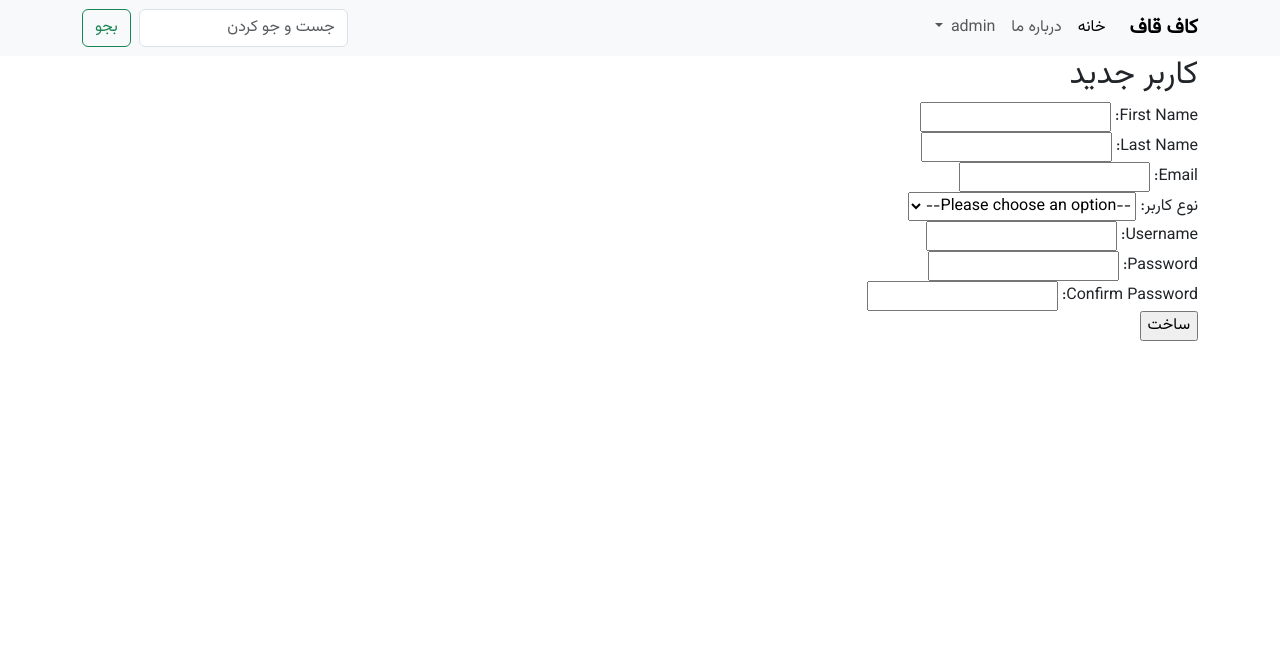
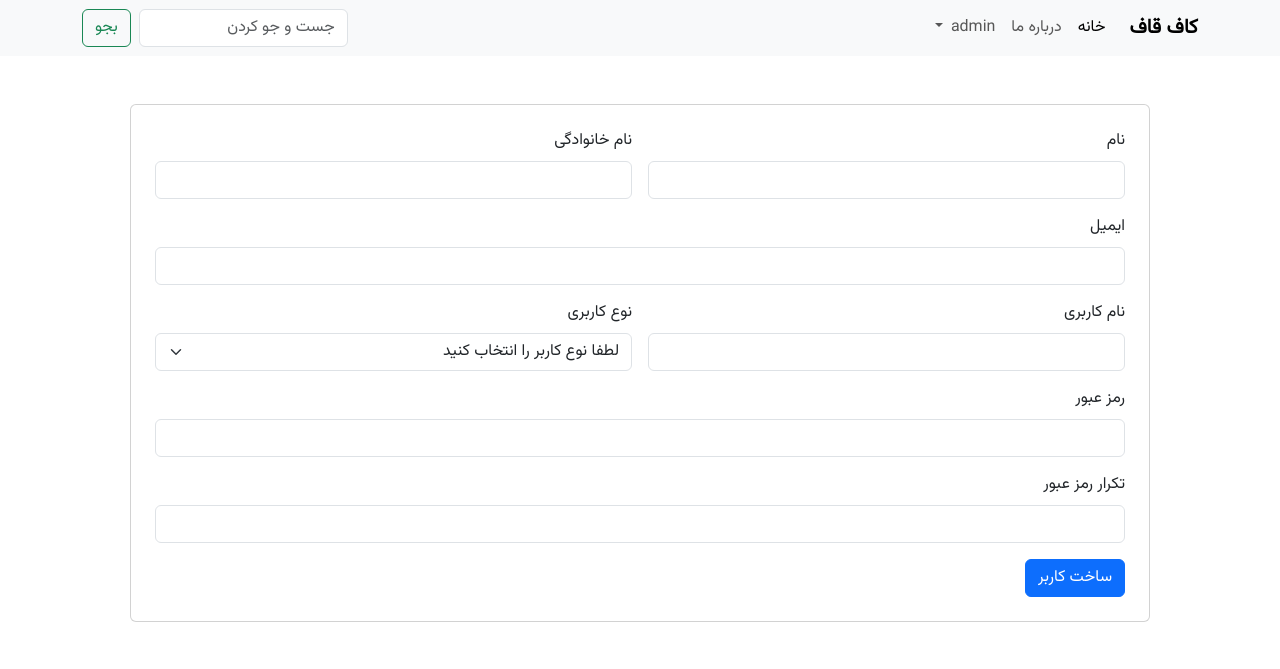
Before and after one commit to Erfaani/CafQaf, a Django app: page /dashboard/users/add/ in a window 1280 px wide. Shown: the top 669 px of the page. Run offline with Django 4.2, Linux system fonts and the light colour scheme; a user stored in the database is signed in.

Commit message:
Complete user managements

```diff
--- a/dashboard/templates/users.html
+++ b/dashboard/templates/users.html
@@ -55,7 +55,6 @@
                         <th>ID</th>
                         <th>نام کاربری</th>
                         <th>نام</th>
-                        <th>مسئولیت</th>
                         <th>ایمیل</th>
                         <th>عملیات</th>
                     </tr>
@@ -121,4 +120,7 @@
         </div>
     </section>
 
+    <!-- Add User Button -->
+    <a class="btn btn-success mt-4" href="{% url 'add_user' %}">ساخت کاربر جدید</a>
+
 {% endblock content %}
--- a/dashboard/templates/users/add.html
+++ /dev/null
@@ -1,35 +0,0 @@
-{% extends "base.html" %}
-
-{% block title %}
-ساخت حساب جدید
-{% endblock title %}
-
-{% block content %}
-    <h2>کاربر جدید</h2>
-    {% if error %}
-        <p>{{ error }}</p>
-    {% endif %}
-    <form method="post" action="{% url 'add_user' %}">
-        {% csrf_token %}
-        <label for="first_name">First Name:</label>
-        <input type="text" name="first_name" required><br>
-        <label for="last_name">Last Name:</label>
-        <input type="text" name="last_name" required><br>
-        <label for="email">Email:</label>
-        <input type="email" name="email"><br>
-        <label for="type">نوع کاربر:</label>
-        <select name="type" value="">
-            <option value="">--Please choose an option--</option>
-            <option value="manager">مدیر</option>
-            <option value="employee">کارمند</option>
-            <option value="normal">کاربر عادی</option>
-        </select><br>
-        <label for="username">Username:</label>
-        <input type="text" name="username" required><br>
-        <label for="password1">Password:</label>
-        <input type="password" name="password1" minlength="8" required><br>
-        <label for="password2">Confirm Password:</label>
-        <input type="password" name="password2" minlength="8" required><br>
-        <input type="submit" value="ساخت">
-    </form>
-{% endblock content %}
--- /dev/null
+++ b/dashboard/templates/users/add_change.html
@@ -0,0 +1,116 @@
+{% extends "base.html" %}
+
+{% block title %}
+    {% if this %}
+        تغییر اطلاعات کاربر
+    {% else %}
+        ساخت کاربر
+    {% endif %}
+{% endblock title %}
+
+{% block content %}
+    <div class="d-flex justify-content-center align-items-center">
+        <div class="card p-4 m-5">
+            <form class="row g-3" method="post"
+                    {% if this %}
+                  action="{% url 'change_user' this.id %}"
+                    {% else %}
+                  action="{% url 'add_user' %}"
+                    {% endif %}
+            >
+                {% csrf_token %}
+
+                <div class="col-md-6">
+                    <label for="first_name" class="form-label">نام</label>
+                    <input type="text" class="form-control" name="first_name" required
+                            {% if this %}
+                           value="{{ this.first_name }}"
+                            {% endif %}
+                    >
+                </div>
+
+                <div class="col-md-6">
+                    <label for="last_name" class="form-label">نام خانوادگی</label>
+                    <input type="text" class="form-control" name="last_name" required
+                            {% if this %}
+                           value="{{ this.last_name }}"
+                            {% endif %}
+                    >
+                </div>
+
+                <div class="col-md-12">
+                    <label for="email" class="form-label">ایمیل</label>
+                    <input type="email" class="form-control" name="email" required
+                            {% if this %}
+                           value="{{ this.email }}"
+                            {% endif %}
+                    >
+                </div>
+
+                <div class="col-md-6">
+                    <label for="username" class="form-label">نام کاربری</label>
+                    <input type="text" class="form-control" name="username" required
+                            {% if this %}
+                           value="{{ this.username }}"
+                            {% endif %}
+                    >
+                </div>
+
+                <div class="col-md-6">
+                    <label for="type" class="form-label">نوع کاربری</label>
+                    <select name="type" class="form-select" required>
+                        <option value="">لطفا نوع کاربر را انتخاب کنید</option>
+                        <option value="manager"
+                                {% if this and this.type == 'manager' %}
+                                selected
+                                {% endif %}
+                        >مدیر
+                        </option>
+                        <option value="employee"
+                                {% if this and this.type == 'employee' %}
+                                selected
+                                {% endif %}
+                        >کارمند</option>
+                        <option value="normal"
+                                {% if this and this.type == 'normal' %}
+                                selected
+                                {% endif %}
+                        >کاربر عادی</option>
+                    </select>
+                </div>
+
+                <div class="col-md-12">
+                    <label for="password1" class="form-label">رمز عبور</label>
+                    <input type="password" class="form-control" name="password1"
+                            {% if not this %}
+                           required
+                            {% endif %}
+                    >
+                </div>
+
+                <div class="col-md-12">
+                    <label for="password2" class="form-label">تکرار رمز عبور</label>
+                    <input type="password" class="form-control" name="password2"
+                            {% if not this %}
+                           required
+                            {% endif %}
+                    >
+                </div>
+
+                <div class="col-12">
+                    <button type="submit" class="btn btn-primary">
+                        {% if this %}
+                            تغییر اطلاعات
+                        {% else %}
+                            ساخت کاربر
+                        {% endif %}
+                    </button>
+                    {% if error %}
+                        <p class="mt-2 text-danger">{{ error }}</p>
+                    {% endif %}
+                </div>
+
+            </form>
+        </div>
+    </div>
+{% endblock content %}
--- a/dashboard/views.py
+++ b/dashboard/views.py
@@ -42,8 +42,8 @@ def add_user(request):
             )
             return redirect("user_management")
         else:
-            return render(request, 'users/add.html', {"error": "رمز عبور و تکرار آن یکسان نیستند"})
-    return render(request, 'users/add.html')
+            return render(request, 'users/add_change.html', {"error": "رمز عبور و تکرار آن یکسان نیستند"})
+    return render(request, 'users/add_change.html')
 
 @login_required
 def change_user(request, user_id):
@@ -60,12 +60,12 @@ def change_user(request, user_id):
             if password != "":
                 user.set_password(password)
         else:
-            return render(request, 'users/change.html', {"error": "رمز عبور و تکرار آن یکسان نیستند"})
+            return render(request, 'users/add_change.html', {"error": "رمز عبور و تکرار آن یکسان نیستند"})
 
         user.save()
         return redirect("user_management")
 
-    return render(request, 'users/change.html', {"user": user})
+    return render(request, 'users/add_change.html', {"this": user})
 
 @login_required
 def delete_user(request, user_id):
```
Also changed, not shown: db.sqlite3.
